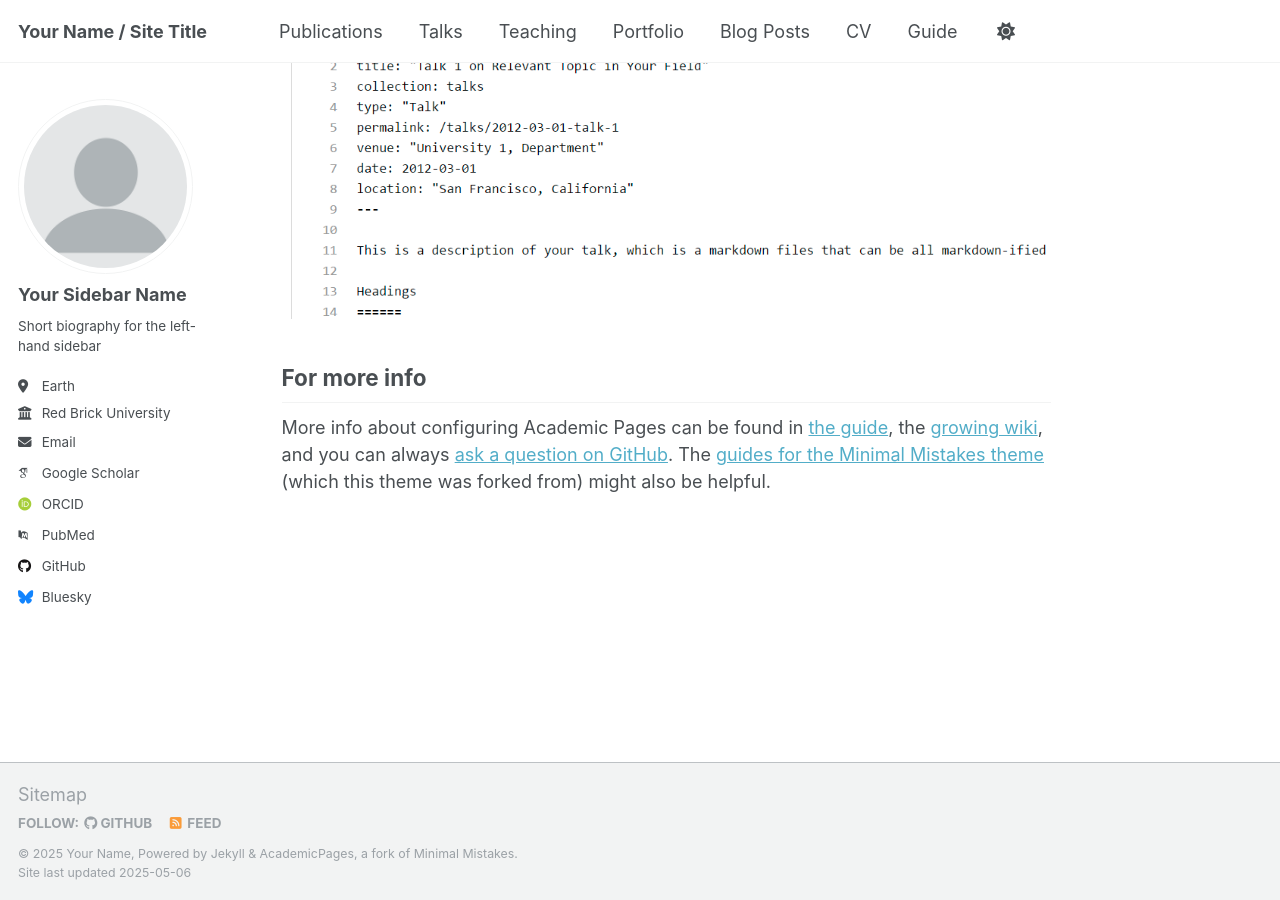
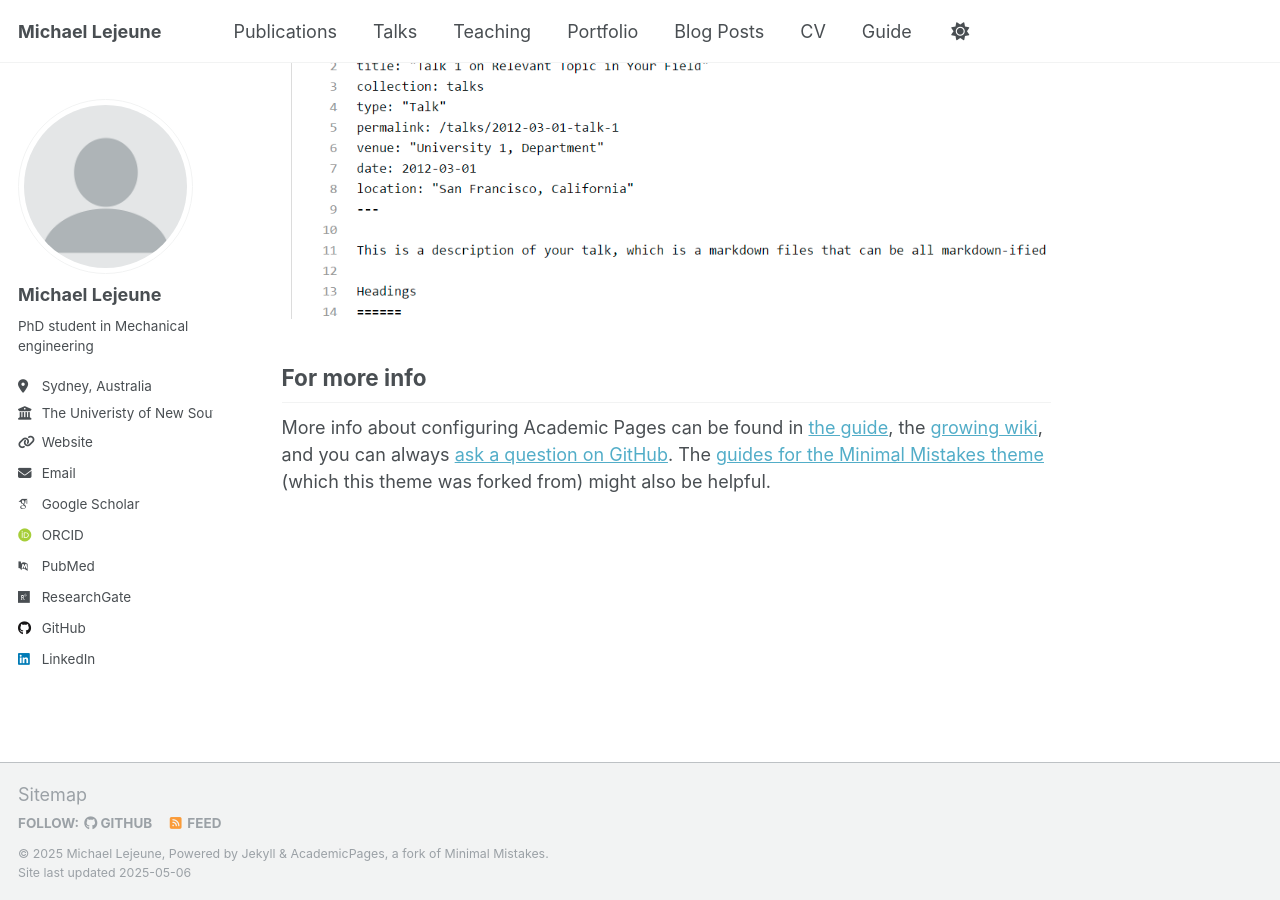
Before and after one commit to Michael-ljn/Michael-ljn.github.io, a Jekyll site: the page built from _pages/about.md, in a window 1280 px wide and 900 px high, scrolled down 2636 px. Built offline with Jekyll 4.4.1, drawn with Linux system fonts in a browser that asks for light colours; some web fonts are replaced.

Commit message:
Update _config.yml

```diff
--- a/_config.yml
+++ b/_config.yml
@@ -7,15 +7,15 @@
 # server process.
 
 # Basic Site Settings
-locale                   : "en-US"
+locale                   : "en-AU"
 site_theme               : "default"
-title                    : "Your Name / Site Title"
+title                    : "Michael Lejeune"
 title_separator          : "-"
-name                     : &name "Your Name"
+name                     : &name "Michael Lejeune"
 description              : &description "personal description"
 url                      : https://academicpages.github.io # the base hostname & protocol for your site e.g. "https://[your GitHub username].github.io" or if you already have some other page hosted on Github then use "https://[your GitHub username].github.io/[Your Repo Name]"
 baseurl                  : "" # the subpath of your site, e.g. "/blog"
-repository               : "academicpages/academicpages.github.io"
+repository               : "Michael-ljn/michael_lejeune.github.io"
 
 # Site Author - The following control what appear as part of the author content on the side bar.
 #               If a field is blank the icon and link will not appear, otherwise it will be shown.
@@ -23,35 +23,35 @@ repository               : "academicpages/academicpages.github.io"
 author:
   # Biographic information
   avatar           : "profile.png"
-  name             : "Your Sidebar Name"
+  name             : "Michael Lejeune"
   pronouns         : # example: "she/her"
-  bio              : "Short biography for the left-hand sidebar"
-  location         : "Earth"
-  employer         : "Red Brick University"
-  uri              : # URL
-  email            : "none@example.org"
+  bio              : "PhD student in Mechanical engineering"
+  location         : "Sydney, Australia"
+  employer         : "The Univeristy of New South Wales"
+  uri              : "https://www.globh2e.org.au/michael-lejeune"
+  email            : "m.lejeune@unsw.edu.au"
 
   # Academic websites
   academia         : # URL
   arxiv            : # URL - Update with the correct link to your profile
-  googlescholar    : "https://scholar.google.com/citations?user=PS_CX0AAAAAJ"
+  googlescholar    : "https://scholar.google.com/citations?user=q3hLpA0AAAAJ&hl=en"
   impactstory      : # URL
-  orcid            : "http://orcid.org/yourorcidurl"
+  orcid            : "https://orcid.org/0000-0003-3832-3422"
   semantic         : # URL
   pubmed           : "https://www.ncbi.nlm.nih.gov/pubmed/?term=john+snow"
-  researchgate     : # URL
+  researchgate     : "https://www.researchgate.net/profile/Michael-Lejeune-4"
   scopus           : # URL
 
   # Repositories and software development
   bitbucket        : # Username - Update with your username on the site
   codepen          : # Username
   dribbble         : # Username
-  github           : "academicpages"
+  github           : "Michael-ljn"
   kaggle           : # Username
   stackoverflow    : # User number or user number and name (i.e., use "1" or "1/jeff-atwood")
 
   # Social media
-  bluesky          : "bsky.app" # Replace this with you Bluesky username
+  bluesky          : # Username
   facebook         : # Username
   flickr           : # Username
   foursquare       : # Username
@@ -60,7 +60,7 @@ author:
   keybase          : # Username
   instagram        : # Username
   lastfm           : # Username
-  linkedin         : # Username
+  linkedin         : "mlejeune1/"
   mastodon         : # URL
   medium           : # URL
   pinterest        : # Username
@@ -79,7 +79,7 @@ author:
 # Publication Category - The following the list of publication categories and their headings
 publication_category:
   books:
-    title: 'Books'
+    title: 'Computational Books'
   manuscripts:
     title: 'Journal Articles'
   conferences:
```
